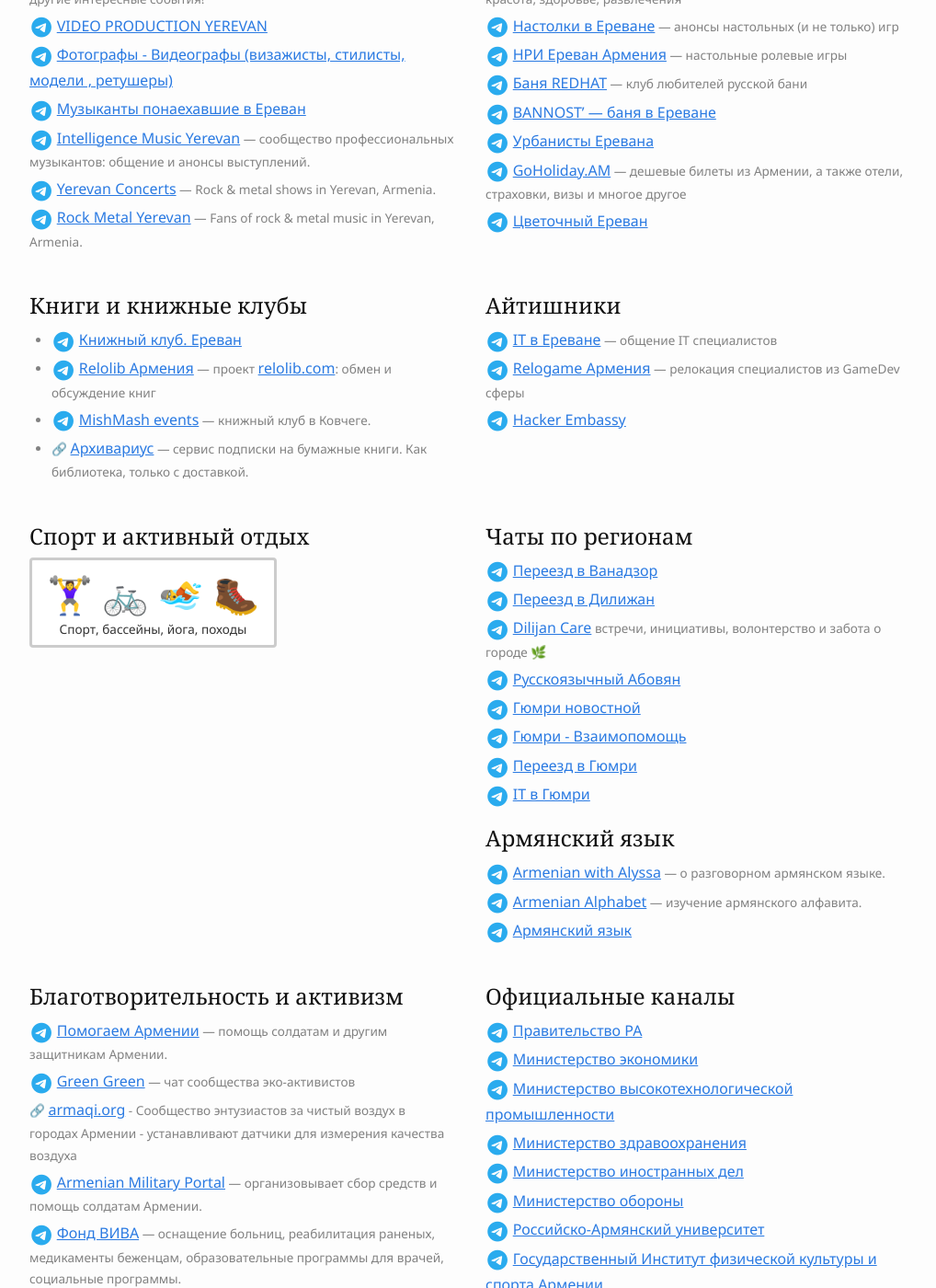
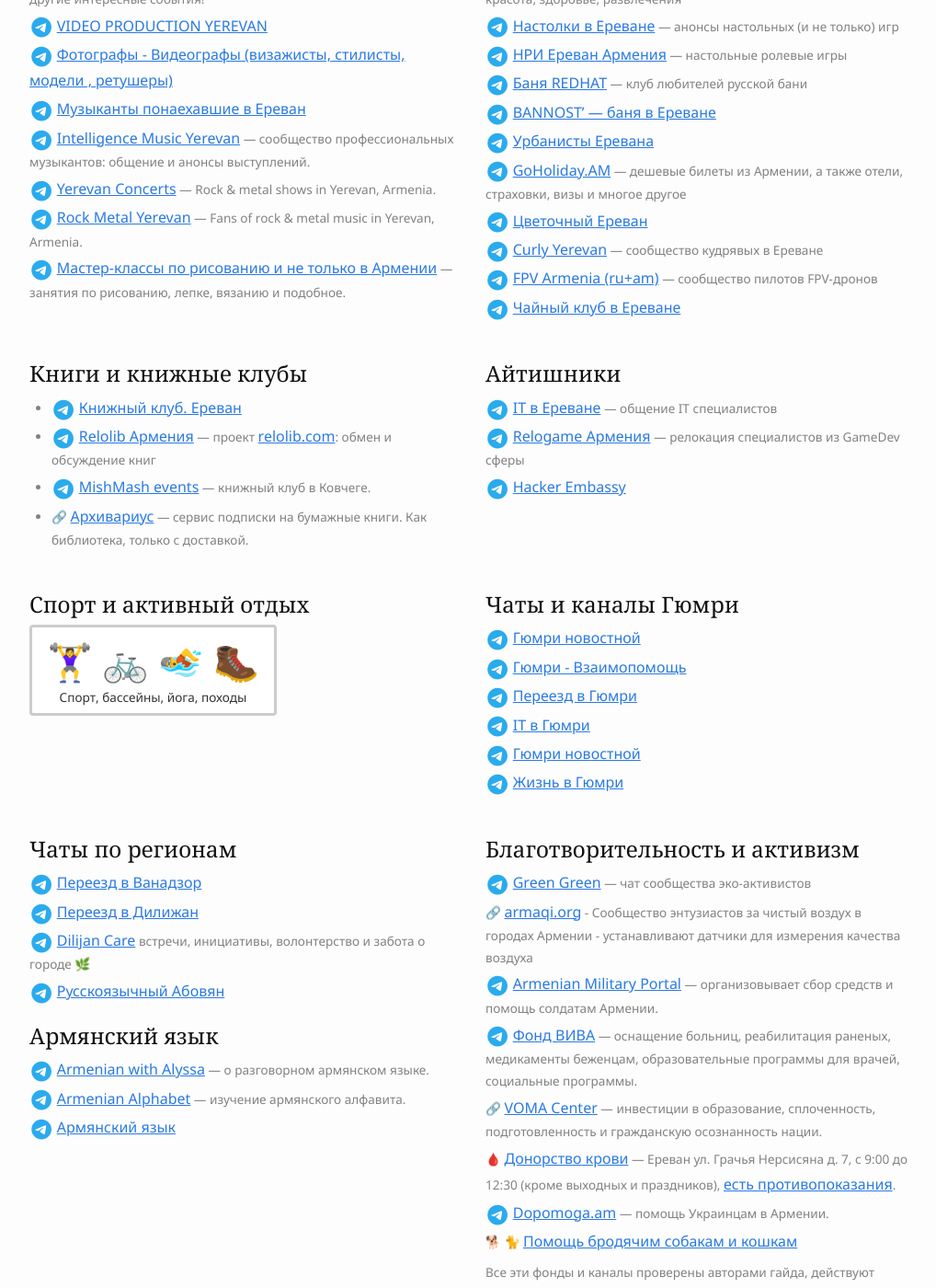
Before and after one commit to haywiki/haywiki.github.io, a Jekyll site: the page built from life/contacts.md, in a window 1280 px wide and 1400 px high, scrolled down 2942 px. Shown: the whole window at 92% size, without its empty margins (128-1146 px from the left). Built offline with Jekyll 4.4.1, drawn with Linux system fonts in a browser that asks for light colours; nearby versions of some CDN libraries; a script that is not in the unit is left out; some of the changed text lies outside the part shown.

Commit message:
больше контактов и полезной инфы

```diff
--- a/life/contacts.md
+++ b/life/contacts.md
@@ -202,6 +202,7 @@
 - <i class="fa-brands fa-telegram"></i> [Intelligence Music Yerevan](https://t.me/intelligencemusicyerevan) — сообщество профессиональных музыкантов: общение и анонсы выступлений.
 - <i class="fa-brands fa-telegram"></i> [Yerevan Concerts](https://t.me/yerevanrock) — Rock & metal shows in Yerevan, Armenia.
 - <i class="fa-brands fa-telegram"></i> [Rock Metal Yerevan](https://t.me/yerevanmetal) — Fans of rock & metal music in Yerevan, Armenia.
+- <i class="fa-brands fa-telegram"></i> [Мастер-классы по рисованию и не только в Армении](https://t.me/risovaniye_armeniya) — занятия по рисованию, лепке, вязанию и подобное.
 {: class="list-emoji"}
 
 </div>
@@ -217,7 +218,11 @@
 - <i class="fa-brands fa-telegram"></i> [Урбанисты Еревана](https://t.me/UrbanYerevan)
 - <i class="fa-brands fa-telegram"></i> [GoHoliday.AM](https://t.me/goholidayam) — дешевые билеты из Армении, а также отели, страховки, визы и многое другое
 - <i class="fa-brands fa-telegram"></i> [Цветочный Ереван](https://t.me/fitoErevan)
+- <i class="fa-brands fa-telegram"></i> [Curly Yerevan](https://t.me/curly_yerevan) — сообщество кудрявых в Ереване
+- <i class="fa-brands fa-telegram"></i> [FPV Armenia (ru+am)](https://t.me/fpv_armenia) — сообщество пилотов FPV-дронов
+- <i class="fa-brands fa-telegram"></i> [Чайный клуб в Ереване](https://t.me/moychayarmenia)
 {: class="list-emoji"}
+
 
 [//]: # (https://t.me/noshelest)
 
@@ -251,16 +256,25 @@
 </div>
 <div class="card">
 
+## Чаты и каналы Гюмри
+
+- <i class="fa-brands fa-telegram"></i> [Гюмри новостной](https://t.me/gyumrinews)
+- <i class="fa-brands fa-telegram"></i> [Гюмри - Взаимопомощь](https://t.me/vzaimopomoshgyumri)
+- <i class="fa-brands fa-telegram"></i> [Переезд в Гюмри](https://t.me/lifeingyumri)
+- <i class="fa-brands fa-telegram"></i> [IT в Гюмри](https://t.me/GyumriIT)
+- <i class="fa-brands fa-telegram"></i> [Гюмри новостной](https://t.me/gyumrinews)
+- <i class="fa-brands fa-telegram"></i> [Жизнь в Гюмри](https://t.me/gyumrilive)
+{: class="list-emoji"}
+
+</div>
+<div class="card">
+
 ## Чаты по регионам
 
 - <i class="fa-brands fa-telegram"></i> [Переезд в Ванадзор](https://t.me/vanadzorchat)
 - <i class="fa-brands fa-telegram"></i> [Переезд в Дилижан](https://t.me/dilijanforlife)
 - <i class="fa-brands fa-telegram"></i> [Dilijan Care](https://t.me/Dilicare) встречи, инициативы, волонтерство и забота о городе 🌿
 - <i class="fa-brands fa-telegram"></i> [Русскоязычный Абовян](https://t.me/ruabovyan)
-- <i class="fa-brands fa-telegram"></i> [Гюмри новостной](https://t.me/gyumrinews)
-- <i class="fa-brands fa-telegram"></i> [Гюмри - Взаимопомощь](https://t.me/vzaimopomoshgyumri)
-- <i class="fa-brands fa-telegram"></i> [Переезд в Гюмри](https://t.me/lifeingyumri)
-- <i class="fa-brands fa-telegram"></i> [IT в Гюмри](https://t.me/GyumriIT)
 {: class="list-emoji"}
 
 ## Армянский язык
@@ -275,7 +289,6 @@
 
 ## Благотворительность и активизм
 
-- <i class="fa-brands fa-telegram"></i> [Помогаем Армении](https://t.me/+tUe8alMmADU4Yjli) — помощь солдатам и другим защитникам Армении.
 - <i class="fa-brands fa-telegram"></i> [Green Green](https://t.me/greengreen_chat) — чат сообщества эко-активистов
 - 🔗 [armaqi.org](https://armaqi.org/) - Сообщество энтузиастов за чистый воздух в городах Армении - устанавливают датчики для измерения качества воздуха
 - <i class="fa-brands fa-telegram"></i> [Armenian Military Portal](https://t.me/military_arm) — организовывает сбор средств и помощь солдатам Армении.
@@ -325,10 +339,17 @@
 - **+37495202036 Эрик** — цены у него чуть выше чем по рынку, но его порекомендовал человек, который до этого сменил троих «регулировщиков», этот сделал как надо
 - **+37477332774 Артур** — тоже хороший настройщик проверенный многими людьми из чата
 
+### 3D-печать в Ереване {#3d}
+
+- <i class="fa-brands fa-instagram"></i> [3d_printing__vava](https://www.instagram.com/3d_printing__vava/) — 3д-печать, сканирование, моделирование. Телефоны: +37498216200 +37499216211.
+- <i class="fa-brands fa-telegram"></i> [AsyaA_3d](https://t.me/AsyaA_3d) — может помочь и с печатью и с созданием модели
+{: class="list-emoji"}
+
 ### Другие контакты
 
 - **+37491225549 Амбарцум** — водопроводчик. звоните по вопросам замены текущих труб, кранов и т.п.
 - **[Euro Master](https://yandex.ru/maps/org/euro_master/182919799988/)** ([google](https://goo.gl/maps/RYgCsVd3QVgnUPuCA)) — служба химчистки обуви
+- **+37493552713 Данила** — мастер по изготовлению мебели.
 
 </div>
 </div>
```
Also changed, not shown: other parts of life/contacts.md (+1 -0 lines), delivery/customs.md (+4 -0 lines), drive/parking.md (+12 -0 lines), index.md (+1 -0 lines), life/wellness.md (+3 -1 lines).
